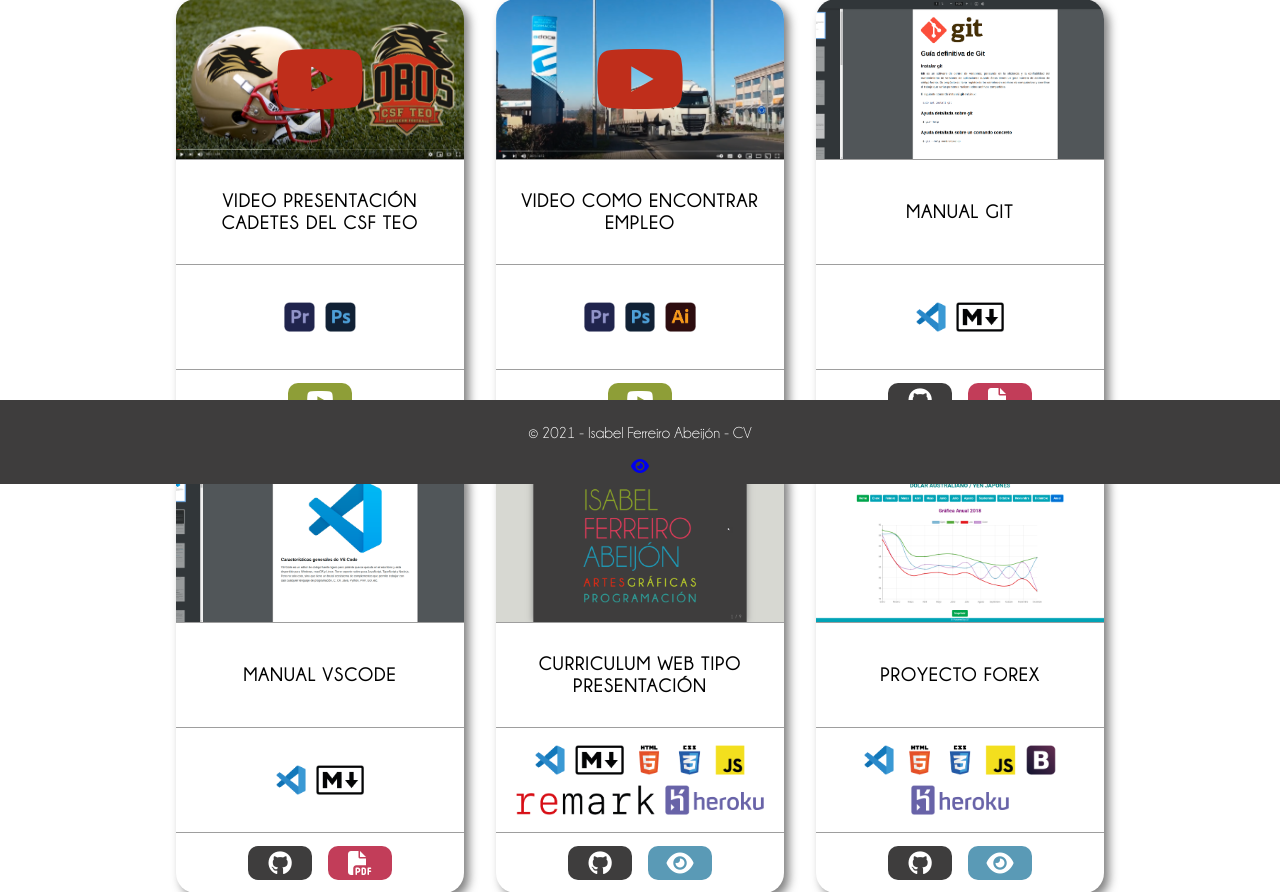
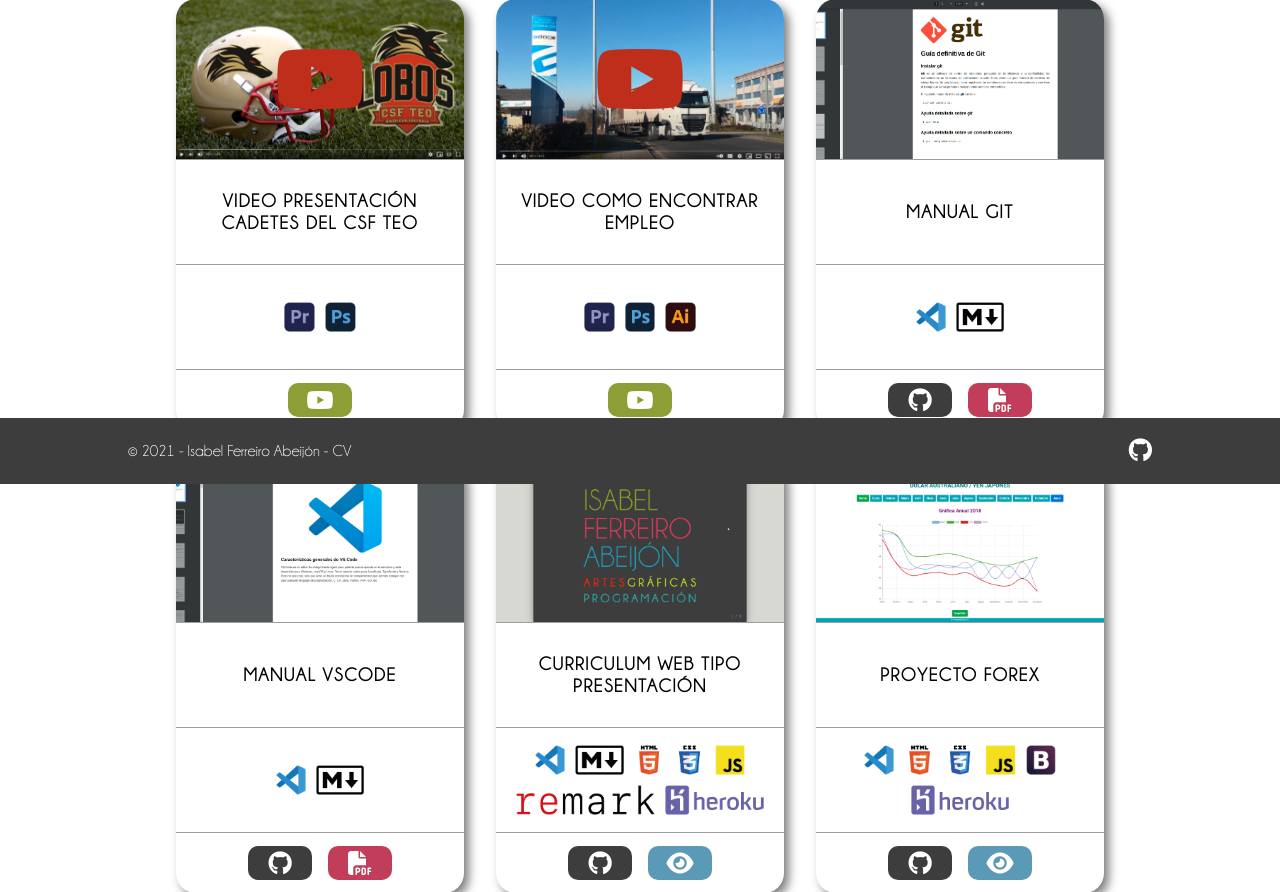
Before and after one commit to A19IsabelFA/CurriculumWeb, a PHP site: page /assets/html/proyectos.html in a window 1280 px wide. Shown: the part 316-1208 px from the top of the page. Run offline with PHP 8.4, Linux system fonts and the light colour scheme; some libraries are stand-ins or nearby versions.

Commit message:
MOD - footter

```diff
--- a/assets/css/style.css
+++ b/assets/css/style.css
@@ -391,7 +391,7 @@ section.barra,
   letter-spacing: 0.1rem;
   display: flex;
   flex-wrap: wrap;
-  align-content:center;
+  align-content: center;
   justify-content: center;
   height: 88px;
 }
@@ -425,7 +425,8 @@ section.barra,
 button:hover {
   opacity: 0.6;
 }
-.divbtn{
+
+.divbtn {
   height: 44px;
 }
 
@@ -437,96 +438,109 @@ button:hover {
   border-radius: 20px 20px 0 0;
   display: flex;
   flex-wrap: wrap;
-  align-content:center;
+  align-content: center;
   justify-content: center;
   font-size: 80px;
-  color:#bf2e1b;
+  color: #bf2e1b;
   border-bottom: 1px solid #9e9e9e;
 }
 
-#img1{
+#img1 {
   background-image: url(../img/Captura_de_pantalla-2020-10-21_13-38-43.png);
 }
 
-#img1:hover{
+#img1:hover {
   background-image: url(../img/2021-05-16_20-42.png);
 }
 
-#img2{
+#img2 {
   background-image: url(../img/2021-05-16_21-03.png);
 }
 
-#img2:hover{
+#img2:hover {
   background-image: url(../img/2021-05-16_21-04.png);
 }
 
-#img3{
+#img3 {
   background-image: url(../img/2021-05-16_21-18.png);
 }
 
-#img3:hover{
+#img3:hover {
   background-image: url(../img/2021-05-16_21-19.png);
 }
 
-#img4{
+#img4 {
   background-image: url(../img/2021-05-16_21-22.png);
 }
 
-#img4:hover{
+#img4:hover {
   background-image: url(../img/2021-05-16_21-22_1.png);
 }
 
-#img5{
+#img5 {
   background-image: url(../img/2021-05-14_14-10-20.png);
 }
 
-#img5:hover{
+#img5:hover {
   background-image: url(../img/2021-05-14_14-10-41.png);
 }
 
-#img6{
+#img6 {
   background-image: url(../img/2021-05-16_21-35.png);
 }
 
-#img6:hover{
+#img6:hover {
   background-image: url(../img/2021-05-16_21-37.png);
 }
 
-#img7{
+#img7 {
   background-image: url(../img/2021-05-14_14-05-29.png);
 }
 
-#img7:hover{
+#img7:hover {
   background-image: url(../img/2021-05-14_14-06-25.png);
 }
 
-#img8{
+#img8 {
   background-image: url(../img/2021-05-16_21-42.png);
 }
 
-#img8:hover{
+#img8:hover {
   background-image: url(../img/2021-05-16_21-43.png);
 }
 
-#img9{
+#img9 {
   background-image: url(../img/Copy_of_2021-05-14_13-58-16.png);
 }
 
-#img9:hover{
+#img9:hover {
   background-image: url(../img/2021-05-14_14-00-19.png);
 }
-#img10{
+
+#img10 {
   background-image: url(../img/camisetas.jpg);
 }
 
-#img10:hover{
+#img10:hover {
   background-image: url(../img/fotolibros.jpg);
 }
 
-#img11{
+#img11 {
   background-image: url(../img/2021-05-16_22-40.png);
 }
 
-#img11:hover{
+#img11:hover {
   background-image: url(../img/2021-05-16_22-42.png);
 }
+
+footer a {
+  color: white;
+  font-size: x-large;
+}
+
+footer .container{
+  display: flex;
+  align-content: center;
+  justify-content: space-between;
+  align-items: center;
+}
--- a/assets/html/presentacion.html
+++ b/assets/html/presentacion.html
@@ -78,7 +78,10 @@
     </main>
 
     <footer class="w-100 black">
-      <p> &copy; 2021 - Isabel Ferreiro Abeijón - CV</p>
+      <div class="container">
+        <p> &copy; 2021 - Isabel Ferreiro Abeijón - CV</p>
+        <a href="https://github.com/A19IsabelFA/CurriculumWeb" target="_blank"><i class="fab fa-github"></i></a>
+      </div>
     </footer>
 </body>
 
--- a/assets/html/proyectos.html
+++ b/assets/html/proyectos.html
@@ -242,8 +242,10 @@
     </article>
   </main>
   <footer class="w-100 black">
-    <p> &copy; 2021 - Isabel Ferreiro Abeijón - CV</p>
-    <a href="https://github.com/A19IsabelFA/CurriculumWeb"><i class="fas fa-eye"></i></a>
+    <div class="container">
+      <p> &copy; 2021 - Isabel Ferreiro Abeijón - CV</p>
+      <a href="https://github.com/A19IsabelFA/CurriculumWeb" target="_blank"><i class="fab fa-github"></i></a>
+    </div>
   </footer>
 </body>
 
--- a/index.html
+++ b/index.html
@@ -58,7 +58,10 @@
     </nav>
   </header>
   <footer class="w-100">
-    <p> &copy; 2021 - Isabel Ferreiro Abeijón - CV</p>
+    <div class="container">
+      <p> &copy; 2021 - Isabel Ferreiro Abeijón - CV</p>
+      <a href="https://github.com/A19IsabelFA/CurriculumWeb" target="_blank"><i class="fab fa-github"></i></a>
+    </div>
   </footer>
 </body>
 
```
Also changed, not shown: assets/html/contacto.html (+5 -2 lines), assets/html/cursos.html (+5 -2 lines), assets/html/estudios.html (+5 -2 lines), assets/html/experiencia.html (+5 -2 lines), assets/html/otros.html (+5 -2 lines), assets/html/practicas.html (+5 -2 lines), assets/html/tecnologias.html (+5 -2 lines).
